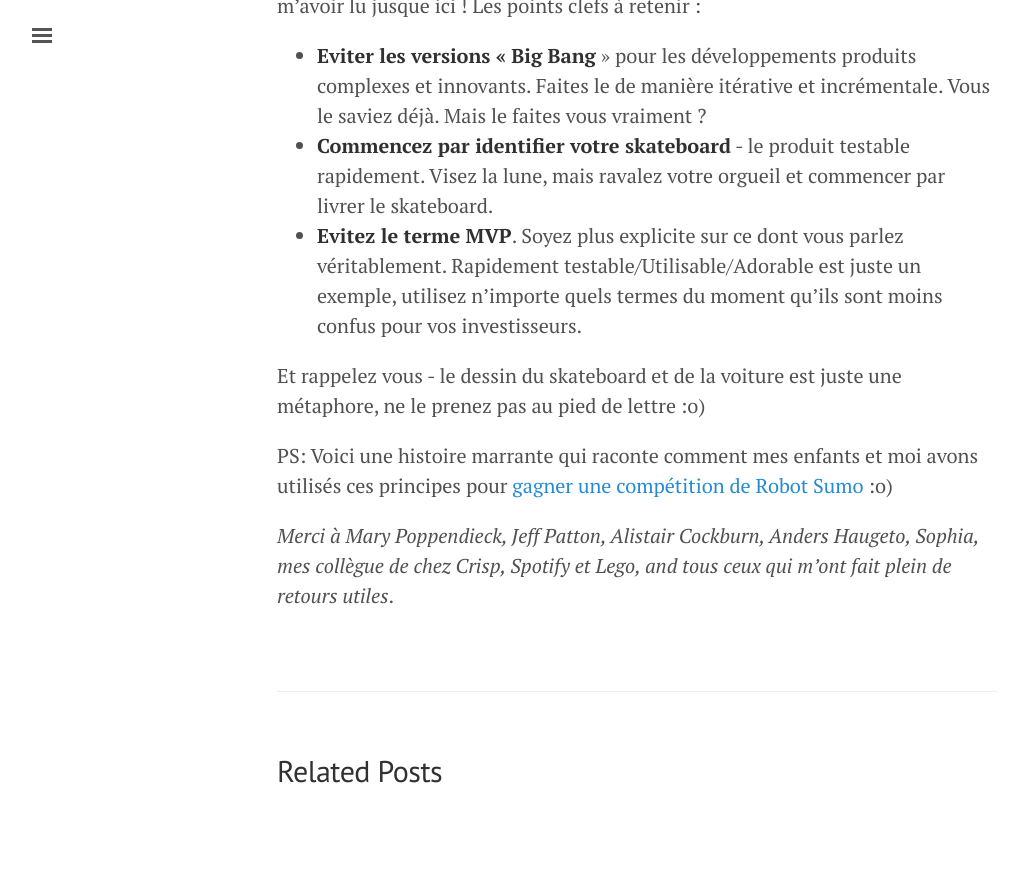
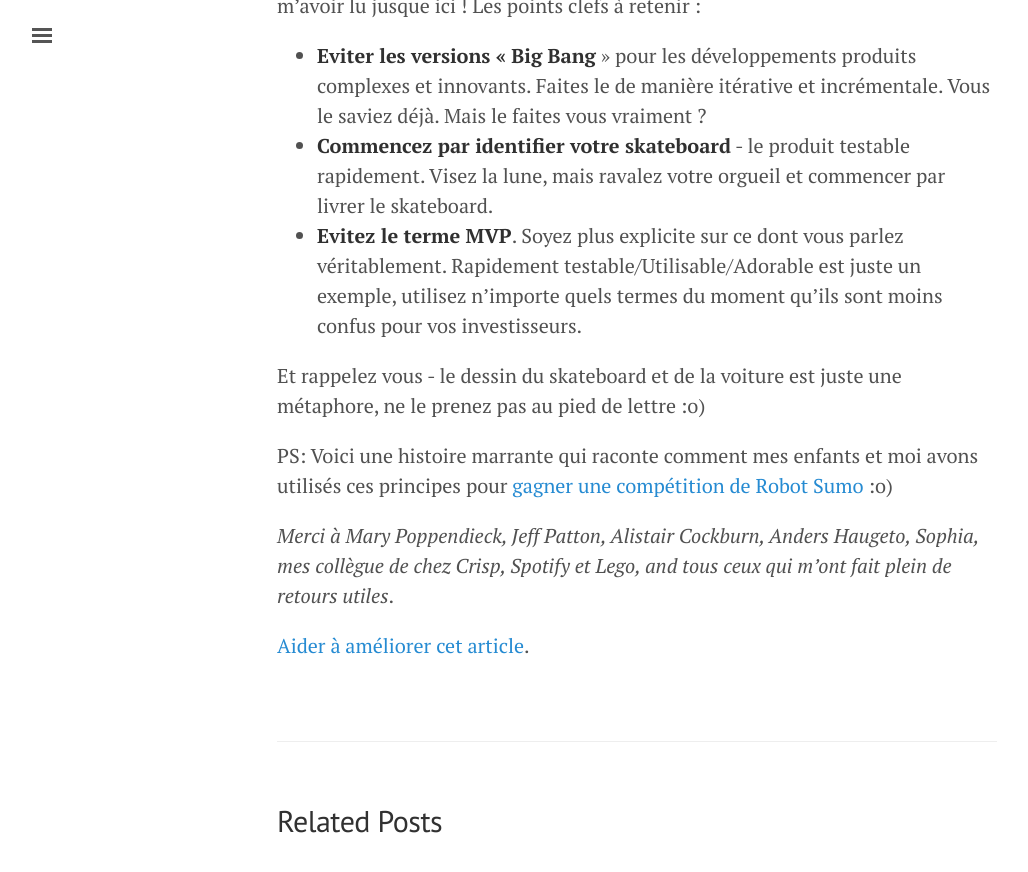
Before and after one commit to DirtyF/frank.taillandier.me, a Jekyll site: the page built from _posts/2016-01-28-comprendre-le-mvp.md, in a window 1280 px wide and 900 px high, scrolled down 23208 px. Shown: the top 872 px of the window, without its empty margins (3-1031 px from the left). Built offline with Jekyll 4.4.1, drawn with Linux system fonts in a browser that asks for light colours; before the commit the page ends 24058 px from its top, so only the background shows below that.

Commit message:
permettre l'édition des articles depuis Github

```diff
--- a/_layouts/post.html
+++ b/_layouts/post.html
@@ -6,6 +6,9 @@ layout: default
   <h1 class="post-title">{{ page.title }}</h1>
   <span class="post-date">{{ page.date | date_to_string }}</span> &middot; {% include read_time.html %}
   {{ content }}
+
+  <p><a href="https://github.com/{{ site.github.repository_nwo }}/edit/{{ site.branch }}/{{ page.path }}">Aider à améliorer cet article</a>.</p>
+
 </div>
 
 <div class="related">
```
